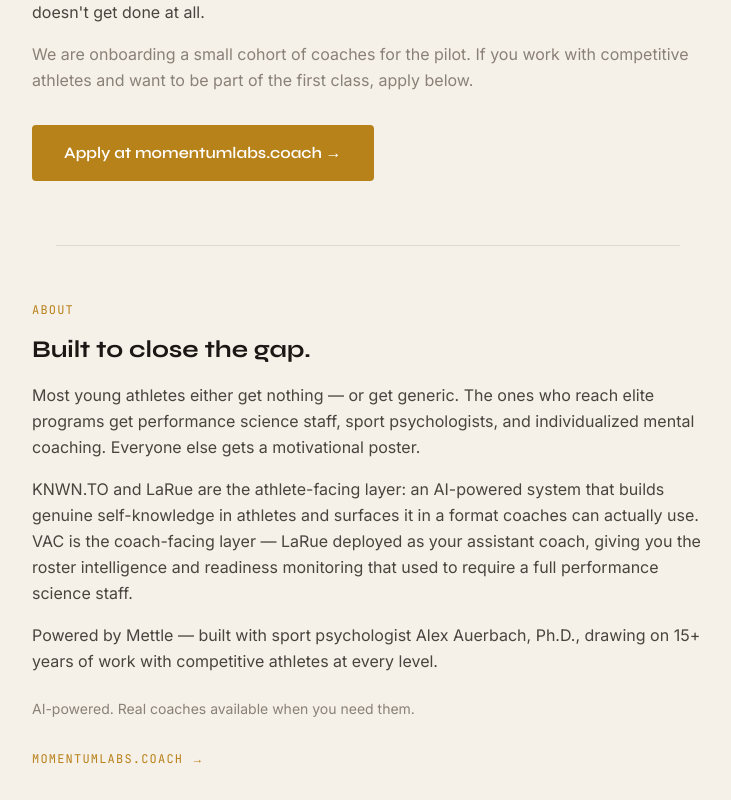
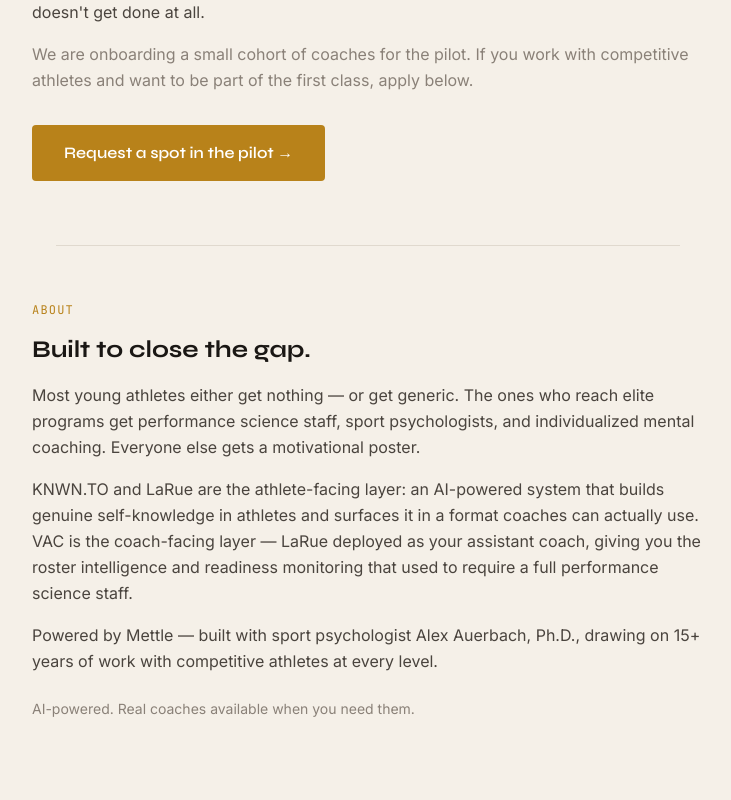
Before and after one commit to larueagent/knwn.to, a Next.js app: page /for-coaches in a window 1280 px wide. Shown: the part 2000-2800 px from the top of the page, without its empty margins (272-1003 px from the left). Built offline with nearby package versions, Linux system fonts and the light colour scheme; no server answers.

Commit message:
Update CTA links and add emailto

```diff
--- a/app/for-coaches/page.tsx
+++ b/app/for-coaches/page.tsx
@@ -69,7 +69,7 @@ export default function ForCoachesPage() {
           <h2 className="font-syne font-bold text-3xl text-[#1A1714] mb-6 leading-tight">The VAC pilot is open.</h2>
           <p className="font-inter text-base text-[#4A443E] leading-relaxed mb-4">VAC — Virtual Assistant Coach — is LaRue deployed as your assistant coach. He knows every athlete on your roster from day one, tracks their readiness state across the season, and handles the intake and monitoring work that currently lives in your head or doesn&apos;t get done at all.</p>
           <p className="font-inter text-base text-[#8A8178] leading-relaxed mb-8">We are onboarding a small cohort of coaches for the pilot. If you work with competitive athletes and want to be part of the first class, apply below.</p>
-          <Link href="https://momentumlabs.coach" target="_blank" rel="noopener noreferrer" className="inline-block px-8 py-4 bg-[#B8821A] text-white font-syne font-semibold text-base rounded hover:bg-[#a07115] transition-colors">Apply at momentumlabs.coach &#8594;</Link>
+          <Link href="mailto:robert@knwn.to" target="_blank" rel="noopener noreferrer" className="inline-block px-8 py-4 bg-[#B8821A] text-white font-syne font-semibold text-base rounded hover:bg-[#a07115] transition-colors">Request a spot in the pilot &#8594;</Link>
         </div>
       </section>
       <div className="px-6 max-w-2xl mx-auto w-full"><hr className="border-[#E0D9CE]" /></div>
@@ -81,7 +81,6 @@ export default function ForCoachesPage() {
           <p className="font-inter text-base text-[#4A443E] leading-relaxed mb-4">KNWN.TO and LaRue are the athlete-facing layer: an AI-powered system that builds genuine self-knowledge in athletes and surfaces it in a format coaches can actually use. VAC is the coach-facing layer — LaRue deployed as your assistant coach, giving you the roster intelligence and readiness monitoring that used to require a full performance science staff.</p>
           <p className="font-inter text-base text-[#4A443E] leading-relaxed mb-6">Powered by Mettle — built with sport psychologist Alex Auerbach, Ph.D., drawing on 15+ years of work with competitive athletes at every level.</p>
           <p className="font-inter text-sm text-[#8A8178] leading-relaxed mb-6">AI-powered. Real coaches available when you need them.</p>
-          <Link href="https://momentumlabs.coach" target="_blank" rel="noopener noreferrer" className="font-mono text-xs text-[#B8821A] tracking-widest uppercase hover:underline">momentumlabs.coach &#8594;</Link>
         </div>
       </section>
       <div className="px-6 max-w-2xl mx-auto w-full"><hr className="border-[#E0D9CE]" /></div>
```
